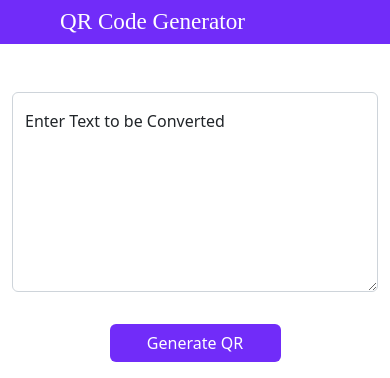
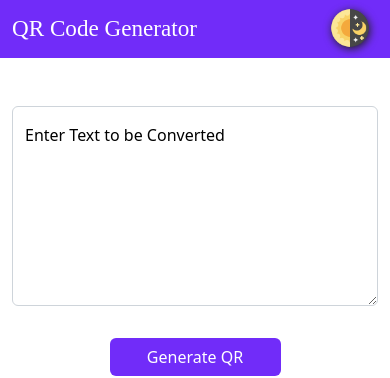
Before and after one commit to 1010varun/qr-convertor, a React (Create React App) app: page / in a window 390 px wide. Shown: the top 378 px of the page. Built offline with nearby package versions, Linux system fonts and the light colour scheme.

Commit message:
Enabled Dark Mode

```diff
--- a/src/App.js
+++ b/src/App.js
@@ -1,5 +1,7 @@
 import React, {useState} from "react";
 import "../node_modules/bootstrap/dist/css/bootstrap.min.css";
+
+import daynight from './components/image/day-and-night.png'
 
 import Navbar from "./components/navbar";
 import InputBox from "./components/inputBox";
@@ -8,6 +10,20 @@ import QrGenerator from "./components/qrGenerator";
 import Footer from "./components/Footer";
 
 const App = () => {
+
+  const [mode, setMode] = useState('light'); //Whether darkmode is enabled or not
+
+  const toggleMode=()=>{
+    if(mode==='light'){
+      setMode('dark');
+      document.body.style.backgroundColor='#212529';
+    }
+    else if(mode==='dark'){
+      setMode('light');
+      document.body.style.backgroundColor='white';
+    }
+  }
+
   const [text, setText] = useState("");
   const [value, setValue] = useState("welcome to qr generator");
 
@@ -32,10 +48,10 @@ const App = () => {
 
   return (
     <>
-      <Navbar />
+      <Navbar mode={mode} toggleMode={toggleMode} />
       <div className="container">
         <div className="mt-5">
-          <InputBox placeHolder={"Enter Text to be Converted"} textFunction={handelText} textArea={text} />
+          <InputBox placeHolder={"Enter Text to be Converted"} textFunction={handelText} textArea={text} mode={mode}/>
         </div>
         <div className="container-fluid">
         <ConvertButton functionPass={handelClick}/>
--- a/src/components/inputBox.js
+++ b/src/components/inputBox.js
@@ -1,7 +1,8 @@
 import React from "react";
 import "./Button.css"
+import PropTypes from 'prop-types'
 
-const InputBox = ({ placeHolder, textFunction, textArea}) => {
+const InputBox = ({ placeHolder, textFunction, textArea, mode}) => {
   return (
     <div>
       <div className="mt-3 mb-3">
@@ -11,9 +12,10 @@ const InputBox = ({ placeHolder, textFunction, textArea}) => {
             placeholder="Leave a comment here"
             value={textArea}
             onChange={textFunction}
-            style={{ height: "200px" }}
+            //style={{ height: "200px" }}
+            style={{height: "200px", backgroundColor:mode==='light'?'white':'grey', color:mode==='light'?'black':'white'}}
           ></textarea>
-          <label for="floatingTextarea2">{placeHolder}</label>
+          <label for="floatingTextarea2"  style={{ color: mode === 'light' ? 'black' : 'white' }}>{placeHolder}</label>
         </div>
       </div>
     </div>
--- a/src/components/navbar.js
+++ b/src/components/navbar.js
@@ -1,16 +1,26 @@
 import React from "react";
+import PropTypes from 'prop-types';
+import daynight from './image/day-and-night.png'
 
-const Navbar = () => {
+
+const Navbar = (props) => {
   return (
-    <nav className="navbar" style={{ backgroundColor: "#712cf9" }}>
-      <div className="container-fluid">
+    <nav className={`navbar`} style={{ backgroundColor: "#712cf9" }}>
+      <div className="container">
         <span
           className=" ms-5 mb-0 h3 text-center"
           style={{ color: "white", fontFamily: "Dancing Script, cursive" }}
         >
           QR Code Generator
         </span>
+        <div className="form-check form-switch">
+          {/* <input className="form-check-input" onClick={props.toggleMode} type="checkbox" role="switch" id="flexSwitchCheckDefault" /> */}
+          <img src={daynight} onClick={props.toggleMode} className="mx-2" style={{ width: '40px', cursor: 'pointer' ,  filter: 'drop-shadow(rgb(34, 34, 34) 1px 2px 4px)' }} alt="" />
+          <label className="form-check-label" htmlFor="flexSwitchCheckDefault" style={{ color: 'white' }} id="toggle-label" >Enable Dark Mode</label>
+
+        </div>
       </div>
+
     </nav>
   );
 };
--- a/src/index.css
+++ b/src/index.css
@@ -11,3 +11,15 @@ code {
   font-family: source-code-pro, Menlo, Monaco, Consolas, 'Courier New',
     monospace;
 }
+
+@media only screen and (max-width: 600px) {
+  #toggle-label {
+    display: none;
+    }
+    .container{
+      flex-wrap: nowrap !important;
+    }
+    .container span{
+      margin-left: 0px !important;
+    }
+}
```
Also changed, not shown: src/components/image/day-and-night.png (added).
